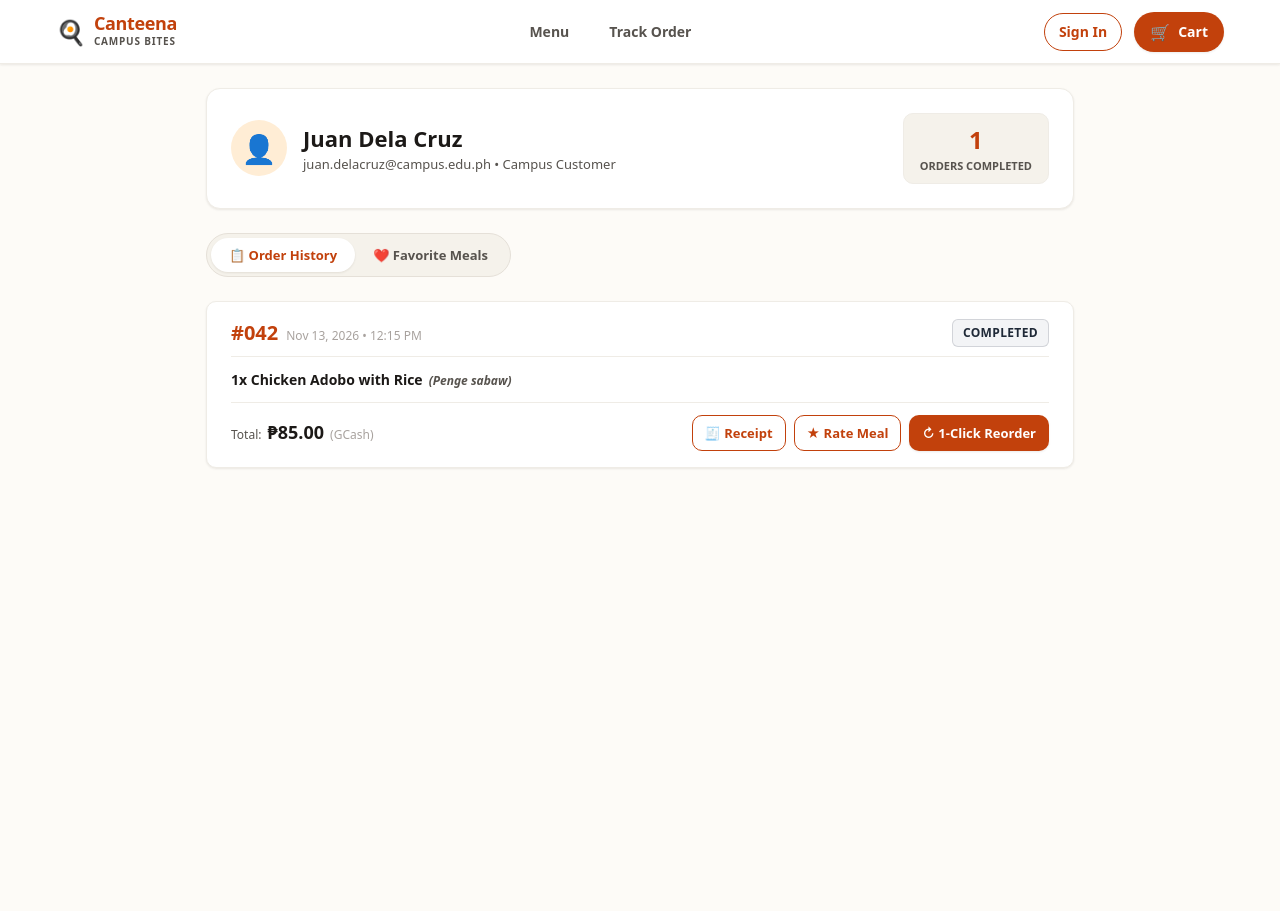
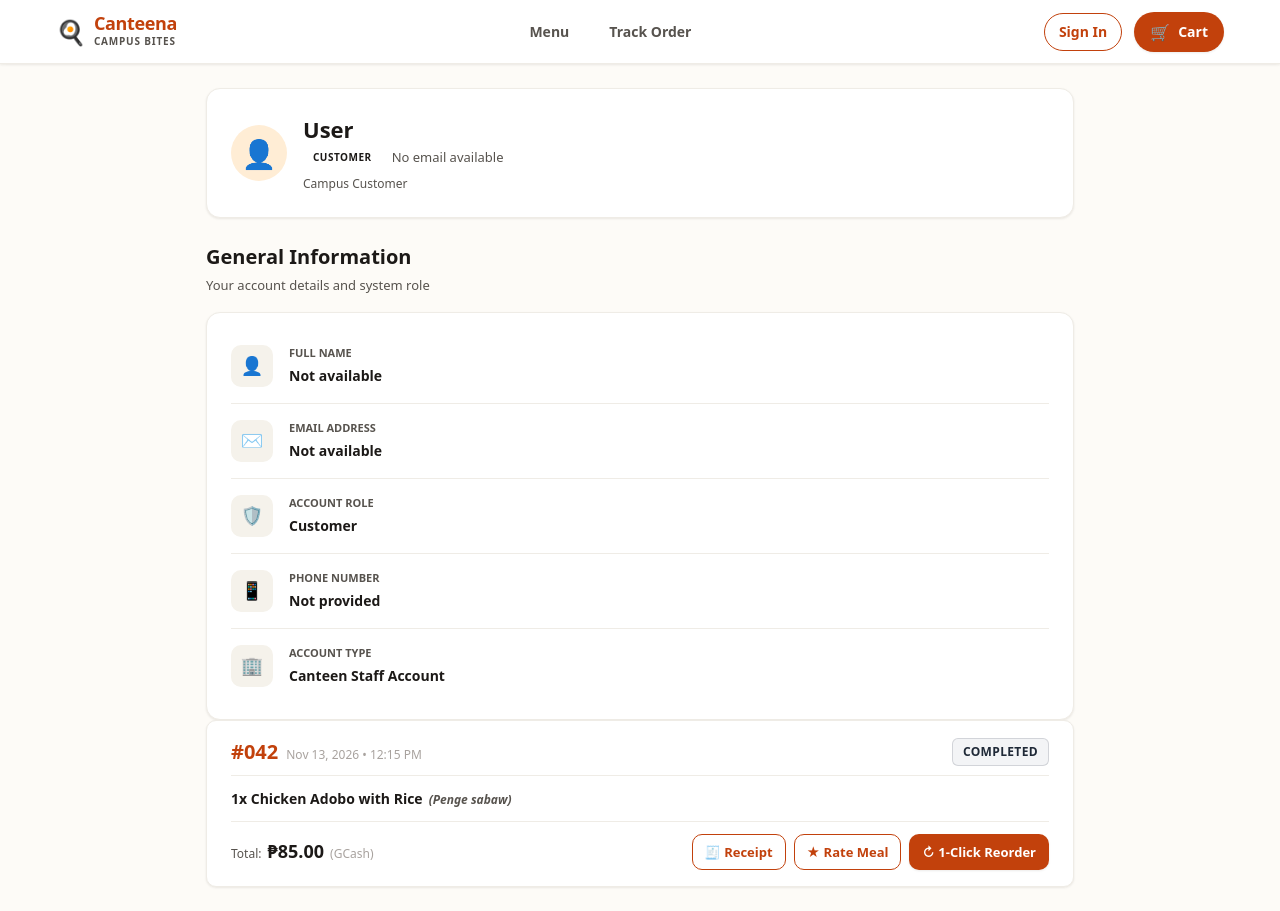
Before and after one commit to Jawell555/Canteen-FE, a Vue app: page /profile in a window 1280 px wide. Before the commit the page ends 800 px from the top, so only its background shows below. Built offline with nearby package versions, Linux system fonts and the light colour scheme.

Commit message:
update ui

```diff
--- a/src/components/common/AppNavbar.vue
+++ b/src/components/common/AppNavbar.vue
@@ -17,6 +17,7 @@ defineEmits(['toggle-cart'])
 const router = useRouter()
 const currentRouteName = computed(() => router.currentRoute.value.name)
 const { user, isAuthenticated, isAdmin, logout } = useAuth()
+
 
 const isMobileDrawerOpen = ref(false)
 const isLoginModalOpen = ref(false)
--- a/src/views/CustomerProfileView.vue
+++ b/src/views/CustomerProfileView.vue
@@ -13,6 +13,27 @@ import { api } from '../services/api'
 const router = useRouter()
 const { addItem } = useCart()
 const { user } = useAuth()
+const isCustomer = computed(() => user.value?.role === 'customer')
+const isStaff = computed(() => user.value?.role === 'staff')
+const isAdmin = computed(() => user.value?.role === 'admin')
+
+const roleLabel = computed(() => {
+  if (isAdmin.value) return 'Administrator'
+  if (isStaff.value) return 'Canteen Staff'
+  return 'Customer'
+})
+
+const profileDescription = computed(() => {
+  if (isAdmin.value) {
+    return 'Canteen Administrator • Manages and oversees canteen operations'
+  }
+
+  if (isStaff.value) {
+    return 'Canteen Staff • Handles customer orders and food preparation'
+  }
+
+  return 'Campus Customer'
+})
 
 const activeTab = ref('history')
 const isFeedbackModalOpen = ref(false)
@@ -214,19 +235,98 @@ async function handleFeedbackSubmitted({ orderUuid, rating, comments }) {
 <template>
   <div class="profile-view">
     <!-- Profile Card Header -->
+    <!-- Profile Card Header -->
 <header class="profile-header-card">
   <div class="avatar-circle" aria-hidden="true">
     👤
   </div>
+
   <div class="profile-info">
-        <h1 class="profile-name">{{ user?.name || 'Juan Dela Cruz' }}</h1>
-        <p class="profile-sub">{{ user?.email || 'juan.delacruz@campus.edu.ph' }} • Campus Customer</p>
+    <h1 class="profile-name">
+      {{ user?.name || 'User' }}
+    </h1>
+
+    <div class="profile-role">
+      <span
+        class="role-badge"
+        :class="user?.role"
+      >
+        {{ roleLabel }}
+      </span>
+
+      <p class="profile-sub">
+        {{ user?.email || 'No email available' }}
+      </p>
     </div>
-      <div class="profile-stat-box">
-        <span class="stat-number tabular-nums">{{ pastOrders.length }}</span>
+
+    <p class="profile-description">
+      {{ profileDescription }}
+    </p>
+  </div>
+
+  <!-- Customer-only order statistics -->
+  <div v-if="isCustomer" class="profile-stat-box">
+    <span class="stat-number tabular-nums">
+      {{ pastOrders.length }}
+    </span>
     <span class="stat-label">Orders Completed</span>
   </div>
 </header>
+
+<!-- General Information for Staff and Admin -->
+<section v-if="!isCustomer" class="general-info-section">
+
+  <div class="section-heading">
+    <h2>General Information</h2>
+    <p>Your account details and system role</p>
+  </div>
+
+  <div class="general-info-card">
+
+    <div class="info-row">
+      <div class="info-icon">👤</div>
+      <div class="info-content">
+        <span class="info-label">Full Name</span>
+        <strong>{{ user?.name || 'Not available' }}</strong>
+      </div>
+    </div>
+
+    <div class="info-row">
+      <div class="info-icon">✉️</div>
+      <div class="info-content">
+        <span class="info-label">Email Address</span>
+        <strong>{{ user?.email || 'Not available' }}</strong>
+      </div>
+    </div>
+
+    <div class="info-row">
+      <div class="info-icon">🛡️</div>
+      <div class="info-content">
+        <span class="info-label">Account Role</span>
+        <strong>{{ roleLabel }}</strong>
+      </div>
+    </div>
+
+    <div class="info-row">
+      <div class="info-icon">📱</div>
+      <div class="info-content">
+        <span class="info-label">Phone Number</span>
+        <strong>{{ user?.phone_number || 'Not provided' }}</strong>
+      </div>
+    </div>
+
+    <div class="info-row">
+      <div class="info-icon">🏢</div>
+      <div class="info-content">
+        <span class="info-label">Account Type</span>
+        <strong>
+          {{ isAdmin ? 'System Administrator' : 'Canteen Staff Account' }}
+        </strong>
+      </div>
+    </div>
+
+  </div>
+</section>
 
     <!-- Notification Toast -->
     <Transition name="fade">
@@ -236,27 +336,12 @@ async function handleFeedbackSubmitted({ orderUuid, rating, comments }) {
     </Transition>
 
     <!-- Tabs Navigation -->
-    <nav class="profile-tabs" role="tablist" aria-label="Customer Profile Navigation">
-      <button
-        type="button"
-        role="tab"
-        :aria-selected="activeTab === 'history'"
-        class="tab-btn"
-        :class="{ active: activeTab === 'history' }"
-        @click="activeTab = 'history'"
+    <nav
+  v-if="isCustomer"
+  class="profile-tabs"
+  role="tablist"
+  aria-label="Customer Profile Navigation"
 >
-        📋 Order History
-      </button>
-      <button
-        type="button"
-        role="tab"
-        :aria-selected="activeTab === 'favorites'"
-        class="tab-btn"
-        :class="{ active: activeTab === 'favorites' }"
-        @click="activeTab = 'favorites'"
-      >
-        ❤️ Favorite Meals
-      </button>
 </nav>
 
     <!-- Section A: Order History -->
@@ -399,6 +484,119 @@ async function handleFeedbackSubmitted({ orderUuid, rating, comments }) {
 </template>
 
 <style scoped>
+/* PROFILE ROLE */
+.profile-role {
+  display: flex;
+  align-items: center;
+  gap: 10px;
+  flex-wrap: wrap;
+}
+
+.role-badge {
+  display: inline-flex;
+  align-items: center;
+  padding: 4px 10px;
+  border-radius: var(--radius-full);
+  font-size: 10px;
+  font-weight: 800;
+  text-transform: uppercase;
+  letter-spacing: 0.5px;
+}
+
+.role-badge.customer {
+  background-color: #dcfce7;
+  color: #15803d;
+}
+
+.role-badge.staff {
+  background-color: #e0f2fe;
+  color: #0369a1;
+}
+
+.role-badge.admin {
+  background-color: #fee2e2;
+  color: #991b1b;
+}
+
+.profile-description {
+  font-size: 12px;
+  color: var(--color-text-secondary);
+  margin-top: 6px;
+}
+
+/* GENERAL INFORMATION */
+.general-info-section {
+  margin-top: var(--space-6);
+}
+
+.section-heading {
+  margin-bottom: var(--space-4);
+}
+
+.section-heading h2 {
+  font-size: 20px;
+  font-weight: 800;
+  color: var(--color-text-primary);
+  margin-bottom: 4px;
+}
+
+.section-heading p {
+  font-size: 13px;
+  color: var(--color-text-secondary);
+}
+
+.general-info-card {
+  background-color: var(--color-bg-surface);
+  border: 1px solid var(--color-border-subtle);
+  border-radius: var(--radius-lg);
+  box-shadow: var(--shadow-subtle);
+  padding: var(--space-4) var(--space-6);
+}
+
+.info-row {
+  display: flex;
+  align-items: center;
+  gap: var(--space-4);
+  padding: var(--space-4) 0;
+  border-bottom: 1px solid var(--color-border-subtle);
+}
+
+.info-row:last-child {
+  border-bottom: none;
+}
+
+.info-icon {
+  width: 42px;
+  height: 42px;
+  flex-shrink: 0;
+  display: flex;
+  align-items: center;
+  justify-content: center;
+  background-color: var(--color-bg-subtle);
+  border-radius: var(--radius-md);
+  font-size: 18px;
+}
+
+.info-content {
+  display: flex;
+  flex-direction: column;
+  gap: 4px;
+  min-width: 0;
+}
+
+.info-label {
+  font-size: 11px;
+  color: var(--color-text-secondary);
+  font-weight: 600;
+  text-transform: uppercase;
+}
+
+.info-content strong {
+  font-size: 14px;
+  color: var(--color-text-primary);
+  overflow-wrap: anywhere;
+}
+
 .profile-view {
   max-width: 900px;
   margin: 0 auto;
```
Lines whose indentation alone changed are shown as unchanged.
